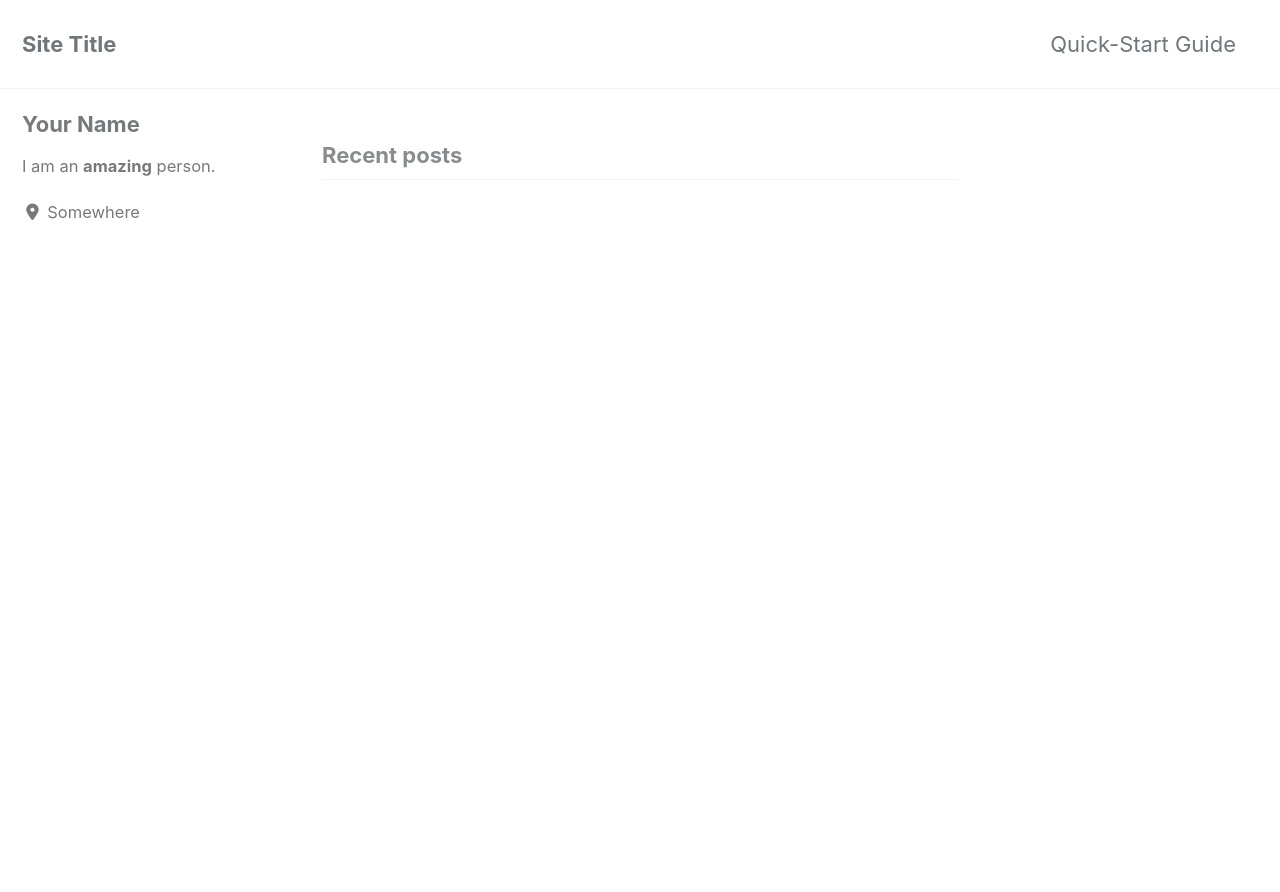
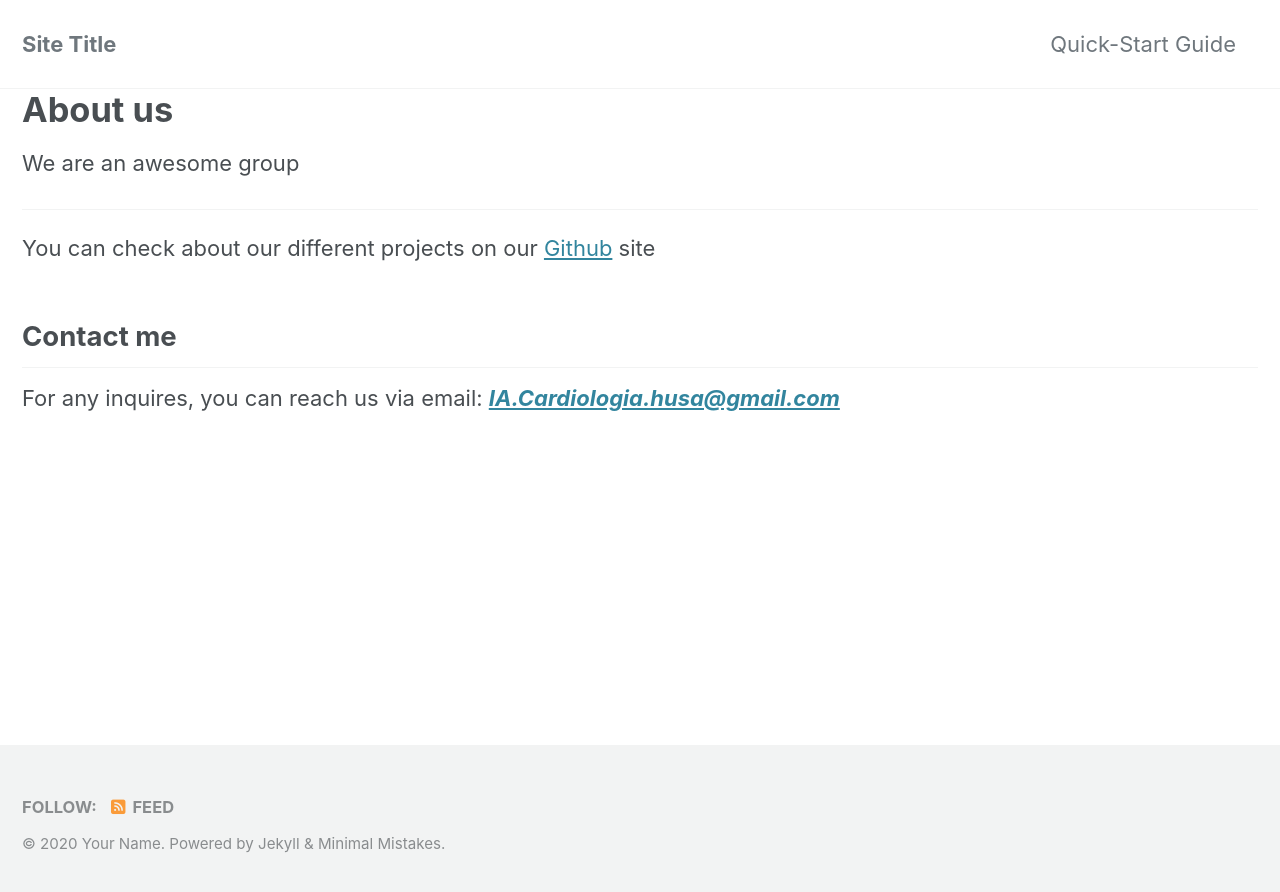
Before and after one commit to IA-Cardiologia-husa/IA-Cardiologia-husa, a Jekyll site: the page built from index.md, in a window 1280 px wide and 900 px high. Shown: the top 892 px of the window. Built offline with Jekyll 4.4.1, drawn with Linux system fonts in a browser that asks for light colours; cached includes are drawn as plain includes; nearby versions of some CDN libraries; the list of posts is cut into pages by our own code.

```diff
--- a/_config.yml
+++ b/_config.yml
@@ -20,7 +20,7 @@ title                    : "Site Title"
 title_separator          : "-"
 subtitle                 : # site tagline that appears below site title in masthead
 name                     : "Your Name"
-description              : "An amazing website."
+description              : "IA-Cardiology-husa TEAM"
 url                      : # the base hostname & protocol for your site e.g. "https://mmistakes.github.io"
 baseurl                  : # the subpath of your site, e.g. "/blog"
 repository               : # GitHub username/repo-name e.g. "mmistakes/minimal-mistakes"
@@ -288,8 +288,14 @@ defaults:
       type: posts
     values:
       layout: splash
-      author_profile: true
+      author_profile: false
       read_time: true
       comments: # true
       share: true
       related: true
+  # _pages
+  - scope:
+      path: ""
+      type: pages
+    values:
+      layout: splash
--- a/index.html
+++ /dev/null
@@ -1,4 +0,0 @@
----
-layout: home
-author_profile: true
----
--- /dev/null
+++ b/index.md
@@ -0,0 +1,18 @@
+---
+title: 'Artificial Intelligence - Cardiology Department (Salamanca)'
+layout: splash
+author_profile: false
+---
+
+# About us
+
+We are an awesome group
+
+---
+
+You can check about our different projects on our [Github](https://github.com/IA-Cardiologia-husa) site
+
+
+## Contact me
+
+For any inquires, you can reach us via email: **_[IA.Cardiologia.husa@gmail.com](mailto:IA.Cardiologia.husa@gmail.com)_**
```
